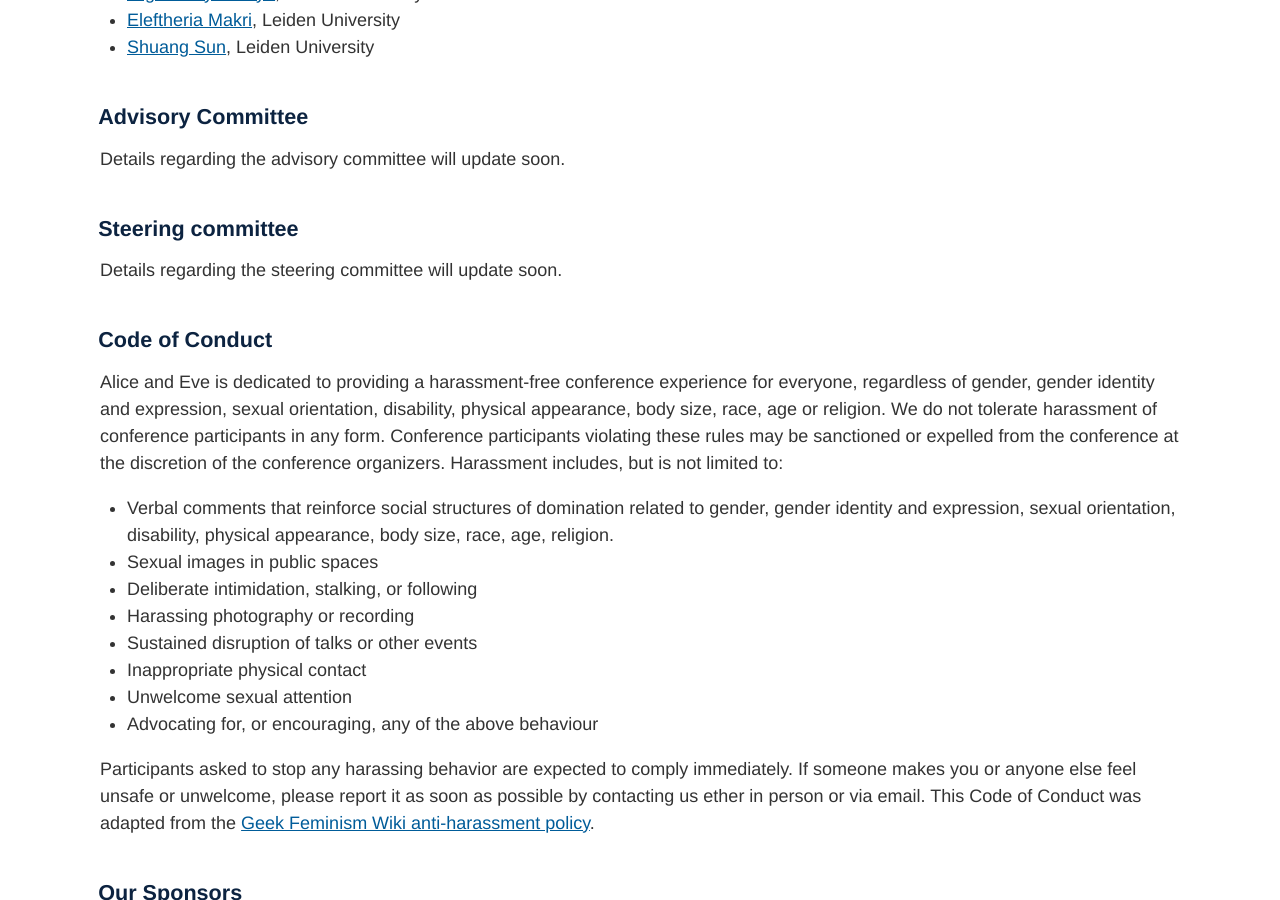
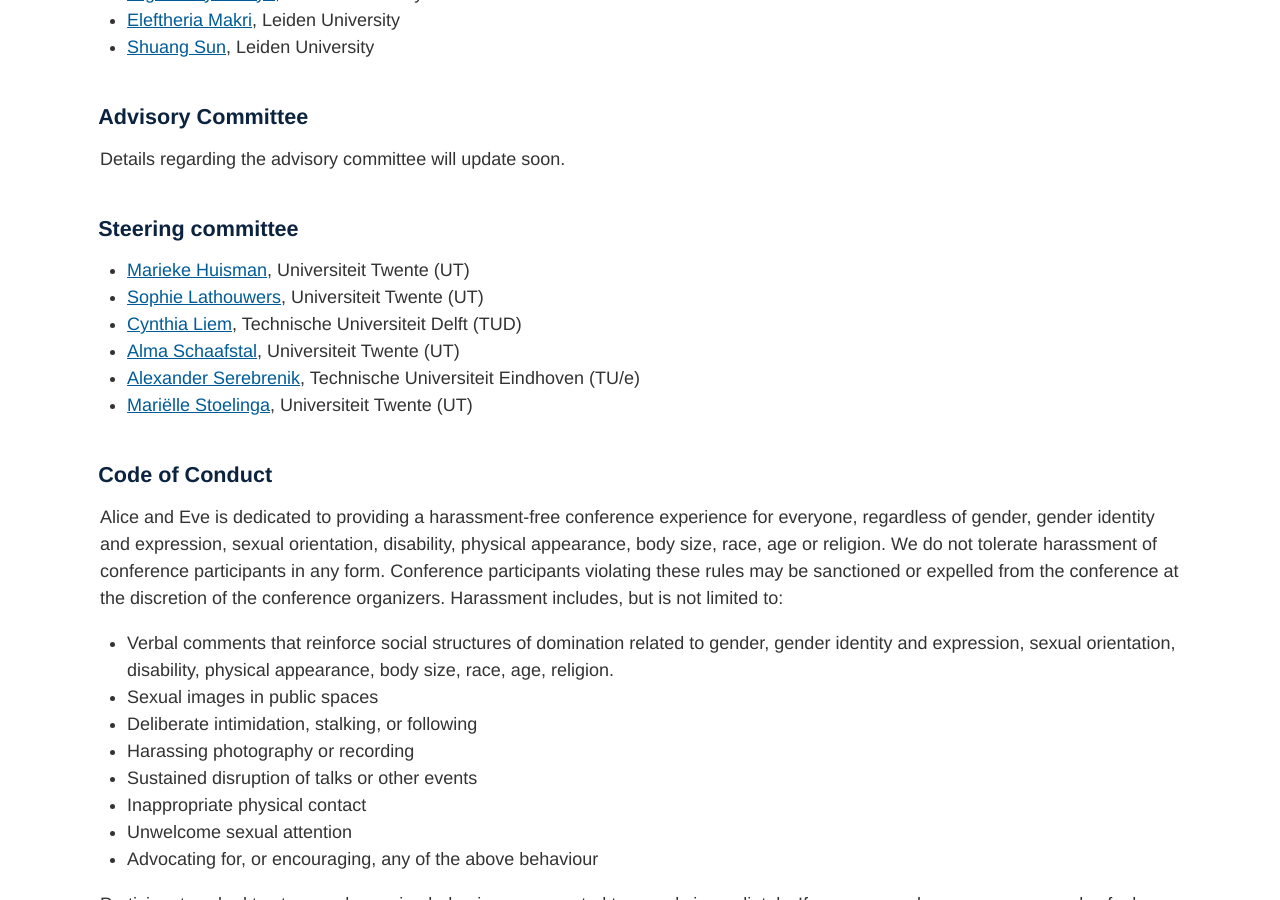
Before and after one commit to alice-and-eve/2024, a Jekyll site: the page built from index.md, in a window 1280 px wide and 900 px high, scrolled down 6205 px. Built offline with Jekyll 4.4.1, drawn with Linux system fonts in a browser that asks for light colours.

Commit message:
Update index.md

```diff
--- a/index.md
+++ b/index.md
@@ -134,7 +134,12 @@ Details regarding the advisory committee will update soon.
 
 ## Steering committee
 
-Details regarding the steering committee will update soon.
+- [Marieke Huisman](https://people.utwente.nl/m.huisman), Universiteit Twente (UT)
+- [Sophie Lathouwers](https://wwwhome.ewi.utwente.nl/~lathouwerssam/), Universiteit Twente (UT)
+- [Cynthia Liem](https://www.cynthialiem.com/), Technische Universiteit Delft (TUD)
+- [Alma Schaafstal](https://people.utwente.nl/a.m.schaafstal), Universiteit Twente (UT)
+- [Alexander Serebrenik](https://www.win.tue.nl/~aserebre/), Technische Universiteit Eindhoven (TU/e)
+- [Mariëlle Stoelinga](https://wwwhome.ewi.utwente.nl/~marielle/), Universiteit Twente (UT)
 
 ## Code of Conduct
 Alice and Eve is dedicated to providing a harassment-free conference experience for everyone, regardless of gender, gender identity and expression, sexual orientation, disability, physical appearance, body size, race, age or religion. We do not tolerate harassment of conference participants in any form. Conference participants violating these rules may be sanctioned or expelled from the conference at the discretion of the conference organizers.
```
